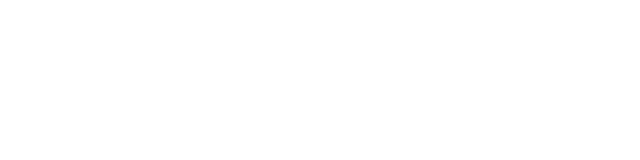
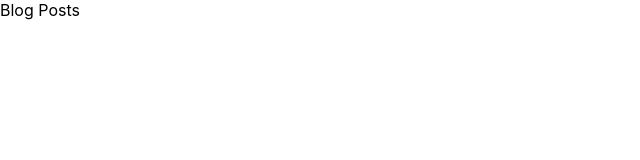
Before and after one commit to raych2/blog-client, a React (Create React App) app: page / in a window 1280 px wide. Shown: the top 160 px of the page, without its empty margins (0-640 px from the left). Built offline with nearby package versions, Linux system fonts and the light colour scheme.

Commit message:
Install react-router-dom and add Routes

```diff
--- a/package.json
+++ b/package.json
@@ -8,6 +8,7 @@
     "@testing-library/user-event": "^12.1.10",
     "react": "^17.0.2",
     "react-dom": "^17.0.2",
+    "react-router-dom": "^5.3.0",
     "web-vitals": "^1.0.1"
   },
   "scripts": {
@@ -36,8 +37,8 @@
     ]
   },
   "devDependencies": {
+    "react-scripts": "4.0.3",
     "eslint-config-prettier": "^8.3.0",
-    "prettier": "2.4.1",
-    "react-scripts": "4.0.3"
+    "prettier": "2.4.1"
   }
 }
--- a/src/App.js
+++ b/src/App.js
@@ -1,5 +1,7 @@
-function App() {
-  return <div className="App"></div>;
-}
+import React from 'react';
+
+const App = () => {
+  return <div className="App">Blog Posts</div>;
+};
 
 export default App;
--- /dev/null
+++ b/src/Routes.js
@@ -0,0 +1,14 @@
+import { BrowserRouter as Router, Switch, Route } from 'react-router-dom';
+import App from './App';
+
+const Routes = () => {
+  return (
+    <Router basename="/">
+      <Switch>
+        <Route exact path="/" component={App} />
+      </Switch>
+    </Router>
+  );
+};
+
+export default Routes;
--- a/src/index.js
+++ b/src/index.js
@@ -1,11 +1,11 @@
 import React from 'react';
 import ReactDOM from 'react-dom';
+import Routes from './Routes';
 import './index.css';
-import App from './App';
 
 ReactDOM.render(
   <React.StrictMode>
-    <App />
+    <Routes />
   </React.StrictMode>,
   document.getElementById('root')
 );
```
Also changed, not shown: 2 other files (tests, documents, lock files or other folders).
